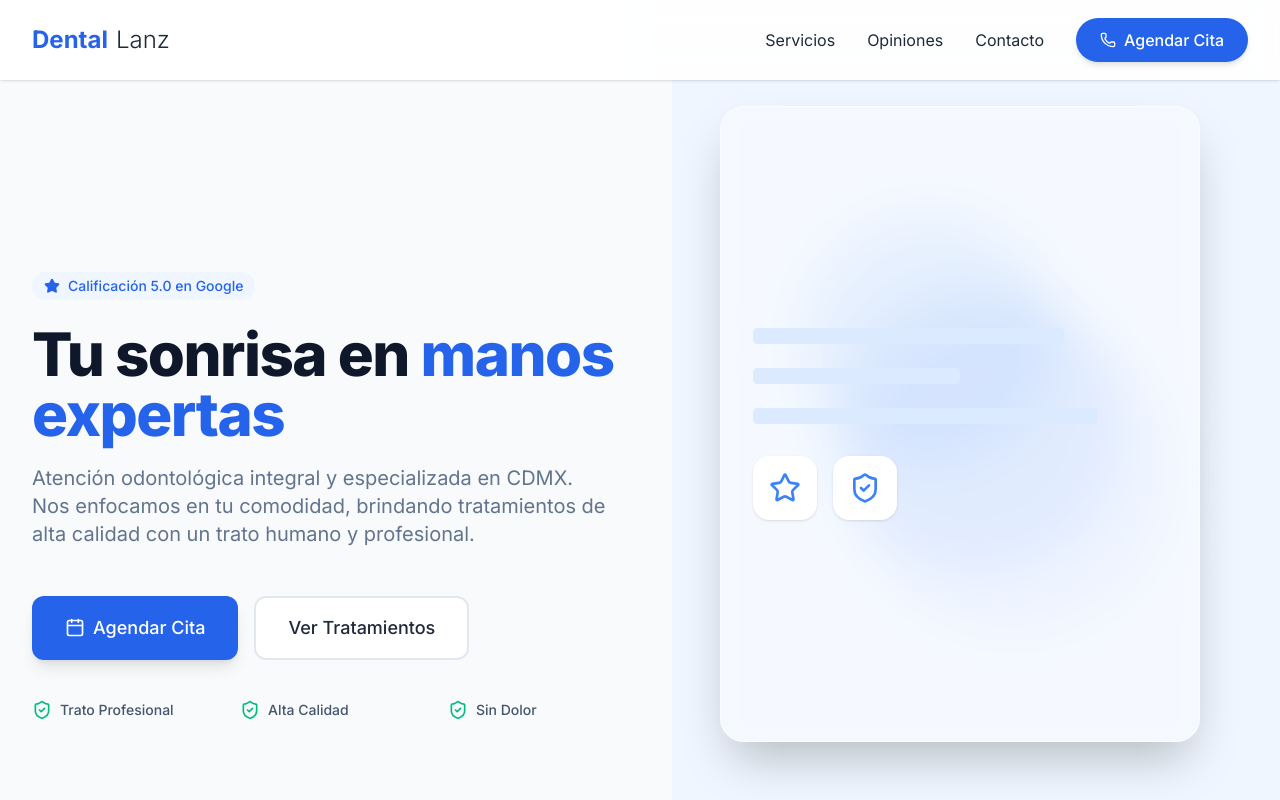
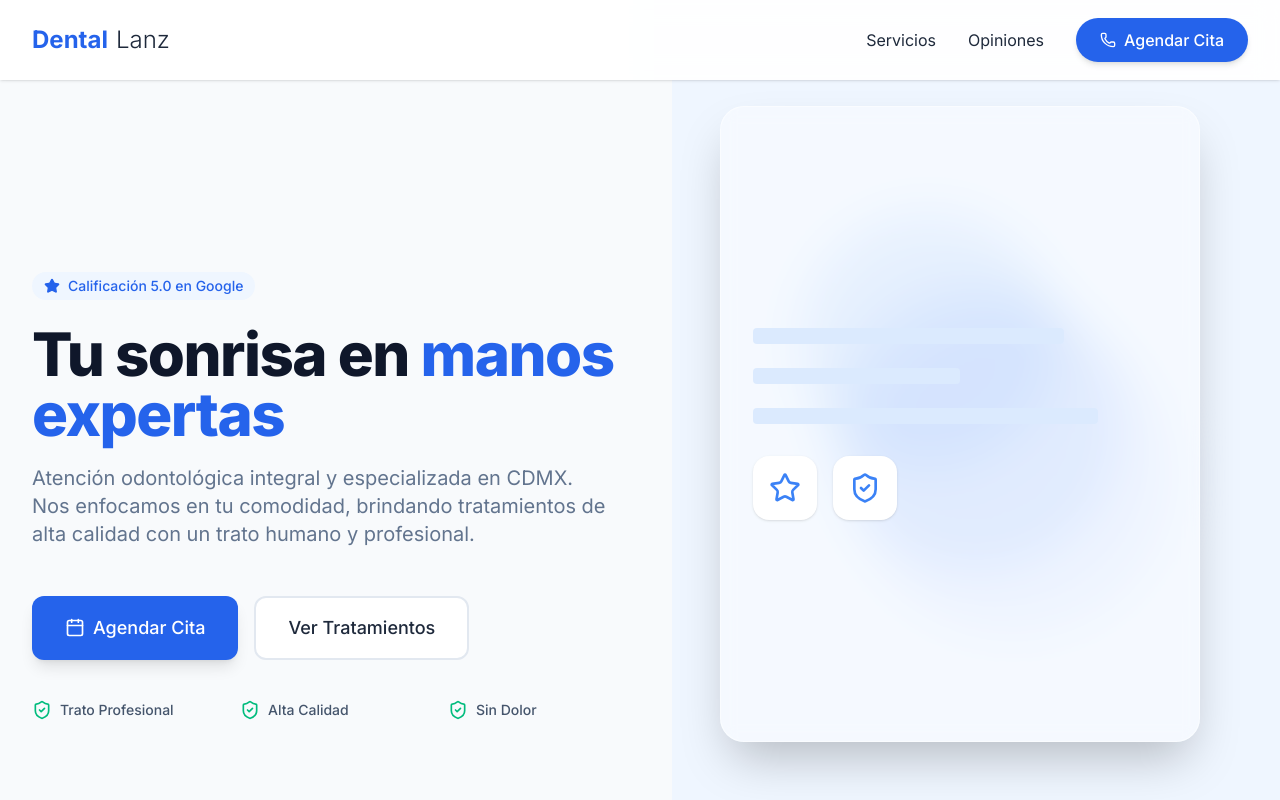
Before and after one commit to strackerfoxx/dentalLanz, a Next.js app: page / in a window 1280 px wide. Shown: the top 800 px of the page. Built offline with nearby package versions, Linux system fonts and the light colour scheme.

Commit message:
MVP working

```diff
--- a/src/app/agendar/page.tsx
+++ b/src/app/agendar/page.tsx
@@ -14,7 +14,7 @@ import { getAvailableUsers } from "@/lib/availableUsers";
 function BookingForm() {
   const searchParams = useSearchParams();
   const router = useRouter();
-  const { client, isAuthenticated, isLoading: authLoading } = useAuth();
+  const { token, client, isAuthenticated, isLoading: authLoading } = useAuth();
 
 
   const initialServiceId = searchParams.get("serviceId");
@@ -98,15 +98,17 @@ function BookingForm() {
         serviceId,
         userId: serviceUsers[serviceId],
       })),
-      businessClientId: client?.businessClientId
+      businessClientId: client?.businessClient
     };
+    console.log("Payload to submit:", payload);
 
     try {
       // Usar endpoint de creación de citas adaptado al cliente
       const response = await fetch(`${process.env.NEXT_PUBLIC_API_URL}/appointment/create`, {
         method: "POST",
         headers: {
-          "Content-Type": "application/json"
+          "Content-Type": "application/json",
+          "Authorization": `Bearer ${token}`,
         },
         body: JSON.stringify(payload)
       });
--- a/src/app/citas/page.tsx
+++ b/src/app/citas/page.tsx
@@ -35,7 +35,7 @@ interface AppointmentsResponse {
 
 export default function CitasPage() {
   const router = useRouter();
-  const { client, isAuthenticated, isLoading: authLoading } = useAuth();
+  const { token, client, isAuthenticated, isLoading: authLoading } = useAuth();
 
   const [appointments, setAppointments] = useState<Appointment[]>([]);
   const [loading, setLoading] = useState(true);
@@ -53,7 +53,13 @@ export default function CitasPage() {
     const fetchAppointments = async () => {
       try {
         const response = await fetch(
-          `${process.env.NEXT_PUBLIC_API_URL}/appointment/get-appointments-by-client-id?clientId=${client.businessClientId}&page=1&limit=20`
+          `${process.env.NEXT_PUBLIC_API_URL}/appointment/get-appointments-by-client-id?clientId=${client.businessClient}&page=1&limit=20`,
+          {
+            headers: {
+              "Content-Type": "application/json",
+              "Authorization": `Bearer ${token}`,
+            },
+          }
         );
 
         if (!response.ok) {
--- a/src/components/Navbar.tsx
+++ b/src/components/Navbar.tsx
@@ -15,17 +15,16 @@ export default function Navbar() {
         <div className="flex justify-between h-20 items-center">
           {/* Logo */}
           <div className="flex-shrink-0 flex items-center">
-            <a href="#" className="flex items-center gap-2">
+            <Link href="/" className="flex items-center gap-2">
               <span className="text-2xl font-bold text-primary-600">Dental</span>
               <span className="text-2xl font-light text-secondary-800">Lanz</span>
-            </a>
+            </Link>
           </div>
 
           {/* Desktop Menu */}
           <div className="hidden md:flex items-center space-x-8">
             <Link href="/servicios" className="text-secondary-800 hover:text-primary-600 transition-colors">Servicios</Link>
             <Link href="/#opiniones" className="text-secondary-800 hover:text-primary-600 transition-colors">Opiniones</Link>
-            <Link href="/#contacto" className="text-secondary-800 hover:text-primary-600 transition-colors">Contacto</Link>
             {isAuthenticated && (
               <Link href="/citas" className="text-secondary-800 hover:text-primary-600 transition-colors">Mis Citas</Link>
             )}
--- a/src/context/AuthContext.tsx
+++ b/src/context/AuthContext.tsx
@@ -3,7 +3,7 @@
 import React, { createContext, useState, useEffect, ReactNode } from "react";
 
 export interface Client {
-  businessClientId: string;
+  businessClient: string;
   name: string;
   businessId: string;
 }
--- a/src/lib/api.ts
+++ b/src/lib/api.ts
@@ -15,6 +15,7 @@ export async function getBusiness(): Promise<Business> {
       // Revalidate every hour, or adjust as needed. Using Next.js fetch cache.
       next: { revalidate: 3600 },
     });
+    console.log(`Fetching business data from: ${apiUrl}/business/get-business-by-id-client?businessId=${businessId}`);
 
     if (!res.ok) {
       throw new Error("Failed to fetch business data");
@@ -42,6 +43,7 @@ export async function getServices(): Promise<{ services: Service[] }> {
       next: { revalidate: 3600 },
     });
 
+
     if (!res.ok) {
       throw new Error("Failed to fetch services data");
     }
```
